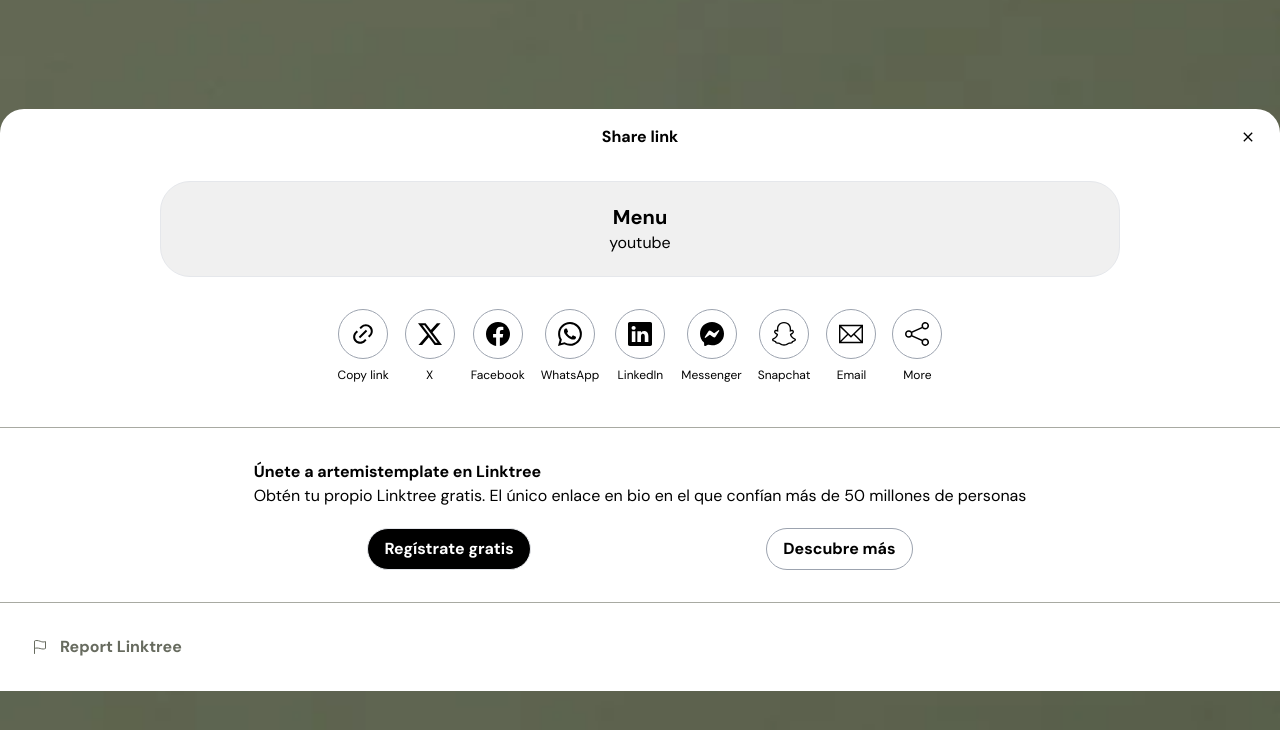
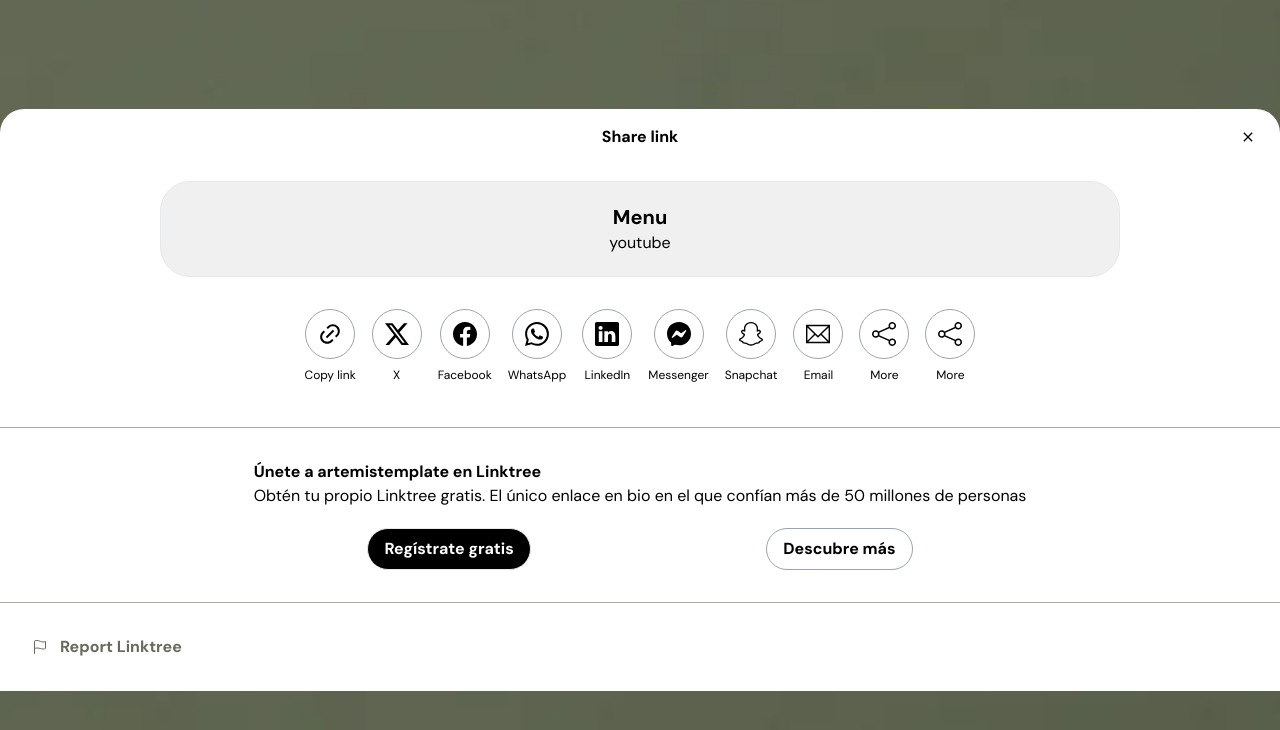
Before and after one commit to Retford/hydra-react, a React (Vite) app: page / in a window 1280 px wide. Both pictures are taken after a click on the button 750 px from the left and 456 px from the top of the page. Shown: the top 730 px of the page. Built offline with nearby package versions, Linux system fonts and the light colour scheme.

Commit message:
refactoring social network

```diff
--- /dev/null
+++ b/src/components/SocialNetworks.jsx
@@ -0,0 +1,10 @@
+export const SocialNetworks = ({ IconComponent, label }) => {
+  return (
+    <section className='flex flex-col gap-2 items-center'>
+      <div className='p-3 rounded-full border-[1px] border-gray-400'>
+        <IconComponent size='24px' />
+      </div>
+      <p className='text-xs'>{label}</p>
+    </section>
+  );
+};
--- a/src/components/Swipe.jsx
+++ b/src/components/Swipe.jsx
@@ -1,19 +1,10 @@
-import {
-  BsFacebook,
-  BsLinkedin,
-  BsMessenger,
-  BsShare,
-  BsSnapchat,
-  BsTwitterX,
-  BsWhatsapp,
-} from 'react-icons/bs';
-import { RiLink } from 'react-icons/ri';
+import { BsShare } from 'react-icons/bs';
 
-import { TfiEmail } from 'react-icons/tfi';
-
+import { useEffect, useState } from 'react';
 import { IoMdClose } from 'react-icons/io';
 import { IoFlagOutline } from 'react-icons/io5';
-import { useEffect, useState } from 'react';
+import { iconsSocialNetworks } from '../data/data';
+import { SocialNetworks } from './SocialNetworks';
 
 export const Swipe = ({ name, menuSwipe, setMenuSwipe }) => {
   const [widthSection, setWidthSection] = useState(window.innerWidth - 56);
@@ -55,61 +46,9 @@
         className='flex gap-4 items-center justify-start whitespace-nowrap overflow-y-hidden overflow-x-scroll pb-3 scroll__Styles md:justify-center'
         style={{ width: ` ${widthSection}px` }}
       >
-        <section className='flex flex-col gap-2 items-center'>
-          <div className='p-3 rounded-full border-[1px] border-gray-400'>
-            <RiLink size='24px' />
-          </div>
-          <p className='text-xs'>Copy link</p>
-        </section>
-        <section className='flex flex-col gap-2 items-center'>
-          <div className='p-3 rounded-full border-[1px] border-gray-400'>
-            <BsTwitterX size='24px' />
-          </div>
-          <p className='text-xs'>X</p>
-        </section>
-
-        <section className='flex flex-col gap-2 items-center'>
-          <div className='p-3 rounded-full border-[1px] border-gray-400'>
-            <BsFacebook size='24px' />
-          </div>
-          <p className='text-xs'>Facebook</p>
-        </section>
-
-        <section className='flex flex-col gap-2 items-center'>
-          <div className='p-3 rounded-full border-[1px] border-gray-400'>
-            <BsWhatsapp size='24px' />
-          </div>
-          <p className='text-xs'>WhatsApp</p>
-        </section>
-
-        <section className='flex flex-col gap-2 items-center'>
-          <div className='p-3 rounded-full border-[1px] border-gray-400'>
-            <BsLinkedin size='24px' />
-          </div>
-          <p className='text-xs'>LinkedIn</p>
-        </section>
-
-        <section className='flex flex-col gap-2 items-center'>
-          <div className='p-3 rounded-full border-[1px] border-gray-400'>
-            <BsMessenger size='24px' />
-          </div>
-          <p className='text-xs'>Messenger</p>
-        </section>
-
-        <section className='flex flex-col gap-2 items-center'>
-          <div className='p-3 rounded-full border-[1px] border-gray-400'>
-            <BsSnapchat size='24px' />
-          </div>
-          <p className='text-xs'>Snapchat</p>
-        </section>
-
-        <section className='flex flex-col gap-2 items-center'>
-          <div className='p-3 rounded-full border-[1px] border-gray-400'>
-            <TfiEmail size='24px' />
-          </div>
-          <p className='text-xs'>Email</p>
-        </section>
-
+        {iconsSocialNetworks.map((iconSocial, index) => (
+          <SocialNetworks key={index} {...iconSocial} />
+        ))}
         <section className='flex flex-col gap-2 items-center'>
           <div className='p-3 rounded-full border-[1px] border-gray-400'>
             <BsShare size='24px' />
--- a/src/data/data.js
+++ b/src/data/data.js
@@ -1,5 +1,29 @@
+import {
+  BsFacebook,
+  BsLinkedin,
+  BsMessenger,
+  BsShare,
+  BsSnapchat,
+  BsTwitterX,
+  BsWhatsapp,
+} from 'react-icons/bs';
+import { RiLink } from 'react-icons/ri';
+import { TfiEmail } from 'react-icons/tfi';
+
 export const mainButtons = [
   { name: 'Menu' },
   { name: 'Our recipes' },
   { name: 'Find Us' },
 ];
+
+export const iconsSocialNetworks = [
+  { IconComponent: RiLink, label: 'Copy link' },
+  { IconComponent: BsTwitterX, label: 'X' },
+  { IconComponent: BsFacebook, label: 'Facebook' },
+  { IconComponent: BsWhatsapp, label: 'WhatsApp' },
+  { IconComponent: BsLinkedin, label: 'LinkedIn' },
+  { IconComponent: BsMessenger, label: 'Messenger' },
+  { IconComponent: BsSnapchat, label: 'Snapchat' },
+  { IconComponent: TfiEmail, label: 'Email' },
+  { IconComponent: BsShare, label: 'More' },
+];
```
